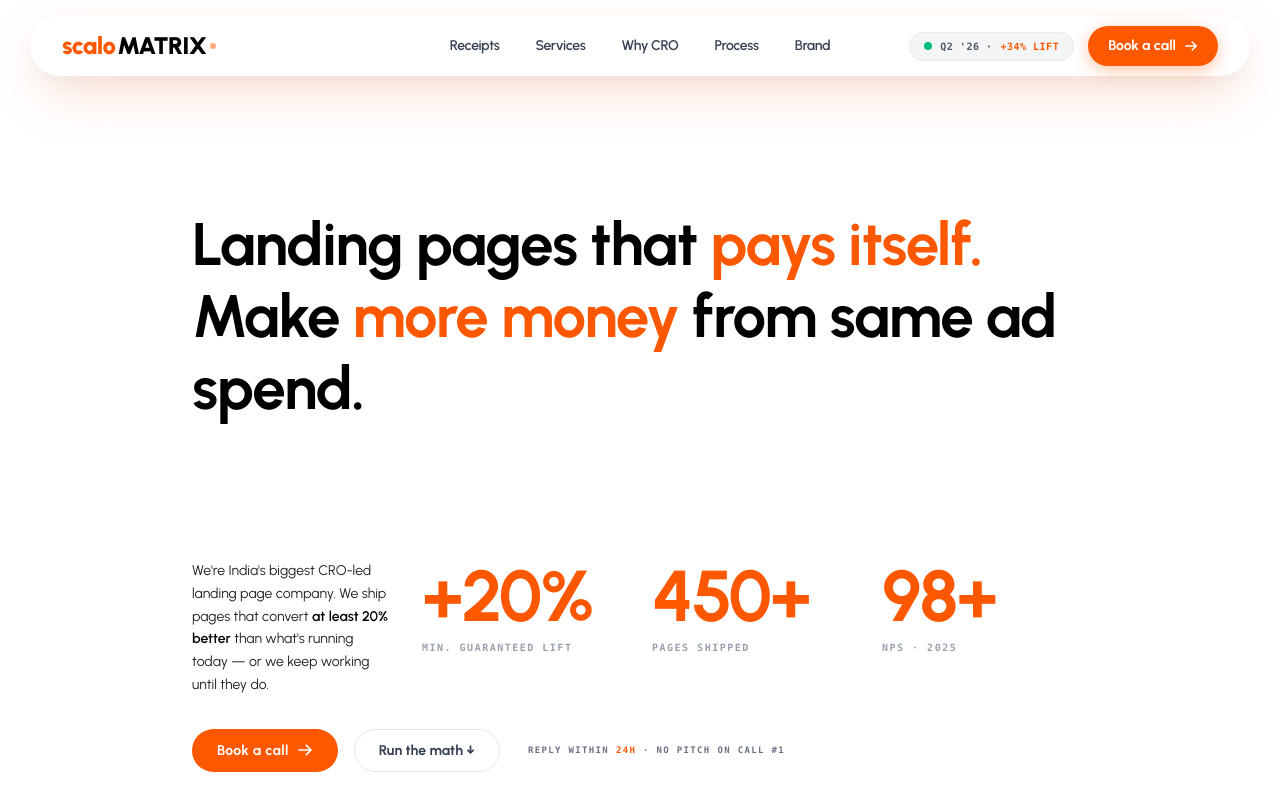
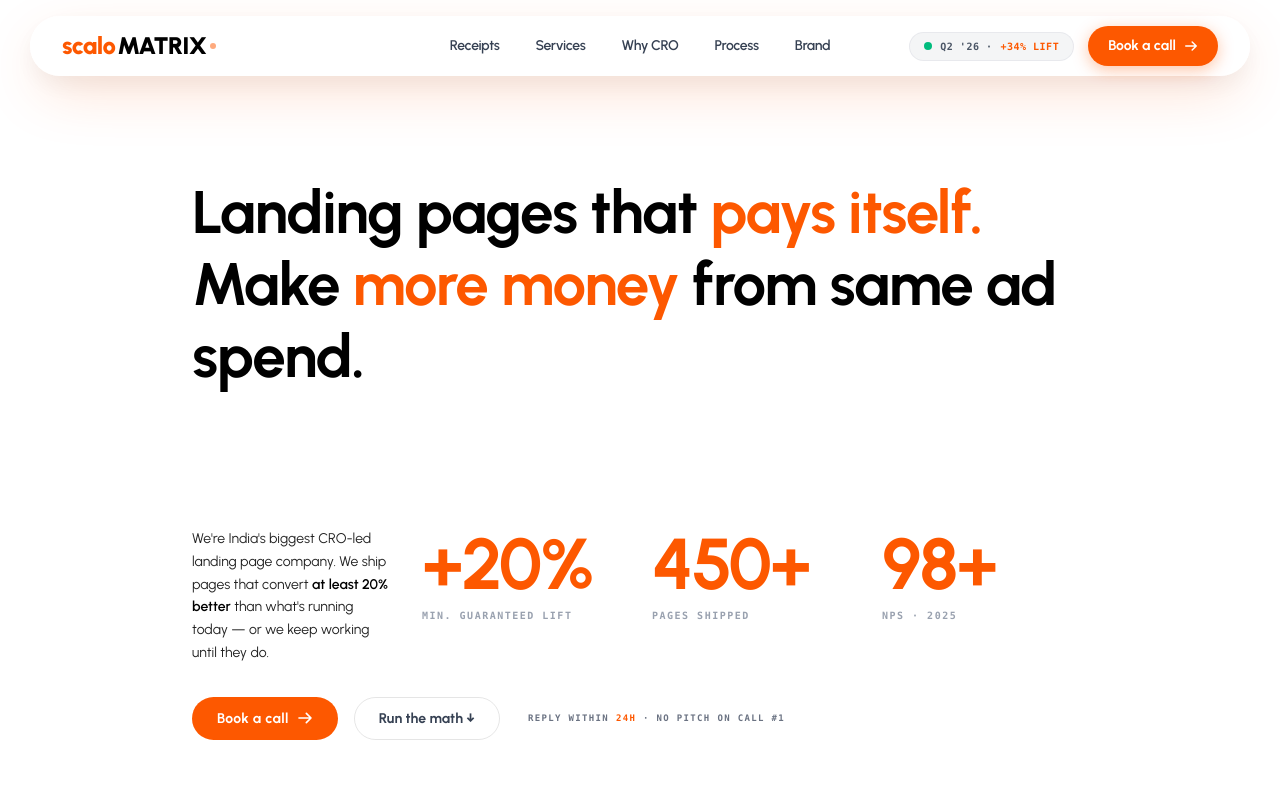
Before and after one commit to Vivekkrguptajio/scaloMatrix, a React (Vite) app in the folder commerce/: page / in a window 1280 px wide. Shown: the top 800 px of the page. Built offline with nearby package versions, Linux system fonts and the light colour scheme.

Commit message:
style: fine-tune hero top padding for optimal vertical alignment

```diff
--- a/commerce/src/components/Hero.jsx
+++ b/commerce/src/components/Hero.jsx
@@ -1,6 +1,6 @@
 export default function Hero() {
   return (
-    <section id="hero" className="flex flex-col pt-40 lg:pt-52 pb-16 px-3 sm:px-8 md:px-20 lg:px-32 xl:px-48 max-w-[1440px] mx-auto bg-white">
+    <section id="hero" className="flex flex-col pt-36 lg:pt-44 pb-16 px-3 sm:px-8 md:px-20 lg:px-32 xl:px-48 max-w-[1440px] mx-auto bg-white">
       {/* Huge Main Headline */}
       <div className="w-full mb-14">
         <h1
```
